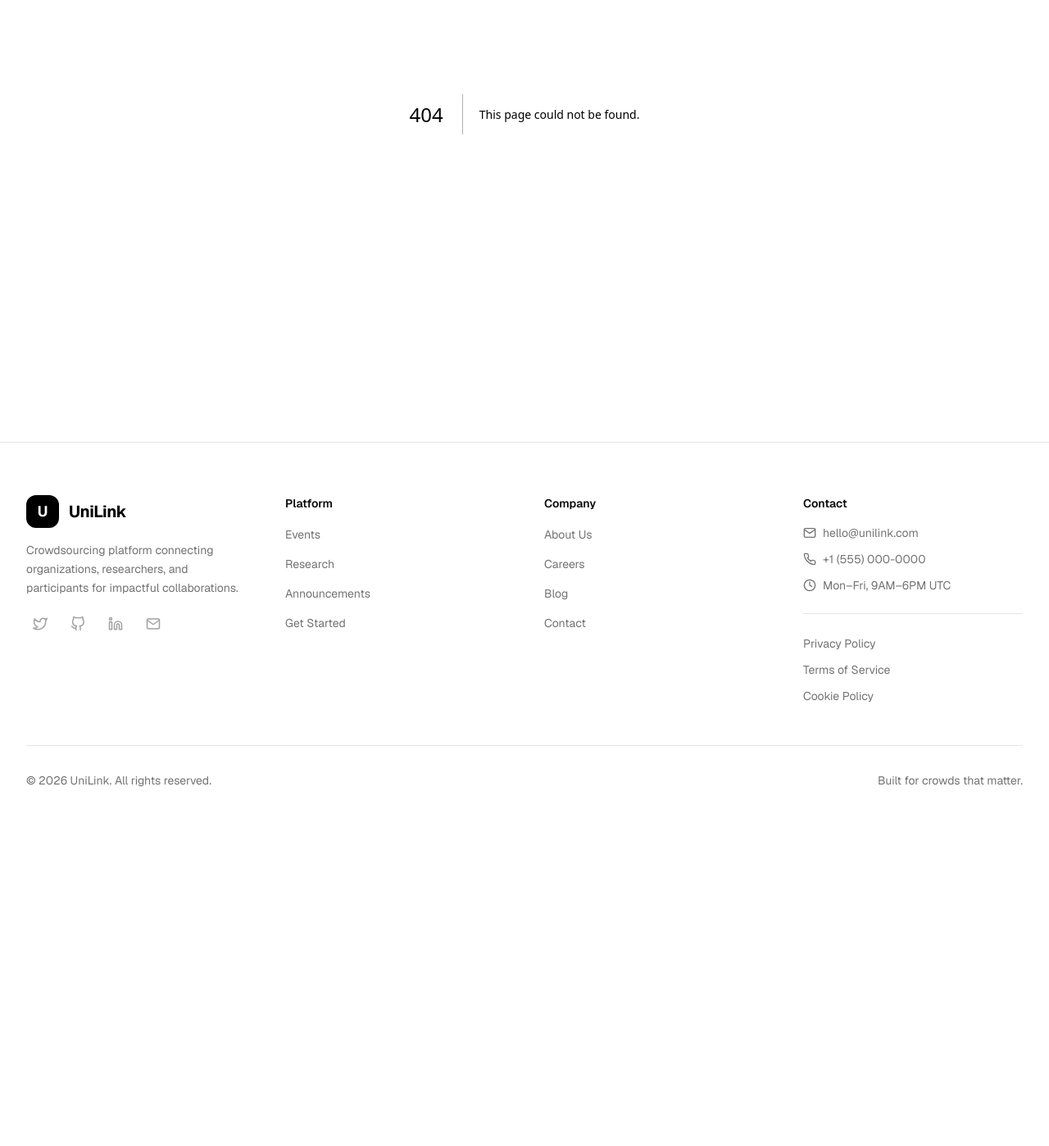
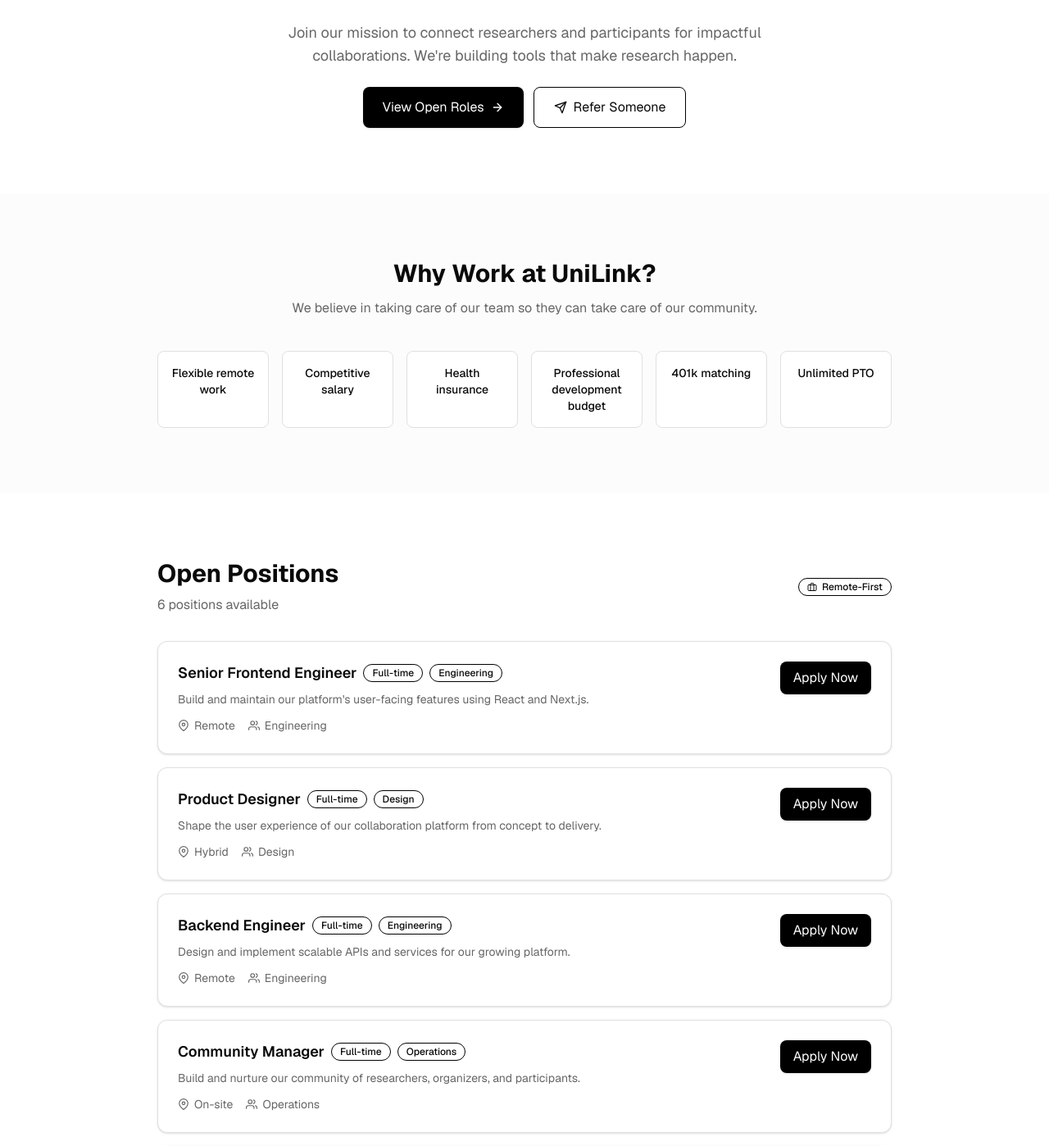
Before and after one commit to genta-bahana-nagari/unilink, a Next.js app: page /careers in a window 1280 px wide. Before the commit this address had no page. Shown: the part 327-1725 px from the top of the page at 82% size. Before the commit the page ends 1353 px from the top, so only its background shows below. Built offline with nearby package versions, Linux system fonts and the light colour scheme.

Commit message:
feat(careers): create careers page with job listings and benefits

```diff
--- /dev/null
+++ b/src/app/(public)/careers/page.tsx
@@ -0,0 +1,208 @@
+"use client";
+
+import { Card } from "@/components/ui/card";
+import { Badge } from "@/components/ui/badge";
+import { Button } from "@/components/ui/button";
+import { FiMapPin, FiUsers, FiArrowRight, FiBriefcase, FiSend } from "react-icons/fi";
+import { cn } from "@/lib/utils";
+
+const JOBS = [
+  {
+    id: "1",
+    title: "Senior Frontend Engineer",
+    department: "Engineering",
+    location: "Remote",
+    type: "Full-time",
+    description: "Build and maintain our platform's user-facing features using React and Next.js.",
+    skills: ["React", "Next.js", "TypeScript", "Tailwind CSS"],
+  },
+  {
+    id: "2",
+    title: "Product Designer",
+    department: "Design",
+    location: "Hybrid",
+    type: "Full-time",
+    description: "Shape the user experience of our collaboration platform from concept to delivery.",
+    skills: ["Figma", "UI/UX", "Design Systems"],
+  },
+  {
+    id: "3",
+    title: "Backend Engineer",
+    department: "Engineering",
+    location: "Remote",
+    type: "Full-time",
+    description: "Design and implement scalable APIs and services for our growing platform.",
+    skills: ["Node.js", "PostgreSQL", "GraphQL", "AWS"],
+  },
+  {
+    id: "4",
+    title: "Community Manager",
+    department: "Operations",
+    location: "On-site",
+    type: "Full-time",
+    description: "Build and nurture our community of researchers, organizers, and participants.",
+    skills: ["Communication", "Community Building", "Social Media"],
+  },
+  {
+    id: "5",
+    title: "Data Scientist",
+    department: "Analytics",
+    location: "Remote",
+    type: "Full-time",
+    description: "Analyze platform metrics and develop insights to improve matching algorithms.",
+    skills: ["Python", "SQL", "Machine Learning", "Statistics"],
+  },
+  {
+    id: "6",
+    title: "Marketing Lead",
+    department: "Marketing",
+    location: "Hybrid",
+    type: "Full-time",
+    description: "Drive our marketing strategy and build brand awareness in the research community.",
+    skills: ["Content Marketing", "SEO", "Brand Strategy"],
+  },
+];
+
+const BENEFITS = [
+  "Flexible remote work",
+  "Competitive salary",
+  "Health insurance",
+  "Professional development budget",
+  "401k matching",
+  "Unlimited PTO",
+];
+
+export default function CareersPage() {
+  return (
+    <div className="min-h-screen bg-background">
+      {/* Hero Section */}
+      <section className="pt-16 sm:pt-20 lg:pt-28 pb-12 sm:pb-16 lg:pb-20 px-4">
+        <div className="max-w-4xl mx-auto text-center">
+          <Badge className="mb-4 bg-primary text-primary-foreground">
+            Join Our Team
+          </Badge>
+          <h1 className="text-2xl sm:text-3xl lg:text-4xl xl:text-5xl font-bold text-foreground mb-4 leading-tight">
+            Build the Future of
+            <br />
+            <span className="text-primary">Collaborative Research</span>
+          </h1>
+          <p className="text-base sm:text-lg text-muted-foreground max-w-2xl mx-auto mb-6">
+            Join our mission to connect researchers and participants for impactful collaborations.
+            We&apos;re building tools that make research happen.
+          </p>
+          <div className="flex flex-col sm:flex-row gap-3 justify-center">
+            <Button size="lg" className="w-full sm:w-auto">
+              View Open Roles
+              <FiArrowRight className="ml-2 h-4 w-4" />
+            </Button>
+            <Button size="lg" variant="outline" className="w-full sm:w-auto">
+              <FiSend className="mr-2 h-4 w-4" />
+              Refer Someone
+            </Button>
+          </div>
+        </div>
+      </section>
+
+      {/* Benefits Section */}
+      <section className="py-12 sm:py-16 lg:py-20 px-4 bg-muted/30">
+        <div className="max-w-4xl mx-auto">
+          <div className="text-center mb-8 sm:mb-10">
+            <h2 className="text-xl sm:text-2xl lg:text-3xl font-bold text-foreground mb-3">
+              Why Work at UniLink?
+            </h2>
+            <p className="text-muted-foreground max-w-xl mx-auto text-sm sm:text-base">
+              We believe in taking care of our team so they can take care of our community.
+            </p>
+          </div>
+          <div className="grid grid-cols-2 sm:grid-cols-3 lg:grid-cols-6 gap-3 sm:gap-4">
+            {BENEFITS.map((benefit) => (
+              <div
+                key={benefit}
+                className="p-3 sm:p-4 rounded-lg bg-card border border-border text-center"
+              >
+                <p className="text-xs sm:text-sm font-medium text-foreground">{benefit}</p>
+              </div>
+            ))}
+          </div>
+        </div>
+      </section>
+
+      {/* Open Roles */}
+      <section className="py-12 sm:py-16 lg:py-20 px-4">
+        <div className="max-w-4xl mx-auto">
+          <div className="flex flex-col sm:flex-row sm:items-center justify-between gap-4 mb-6 sm:mb-8">
+            <div>
+              <h2 className="text-xl sm:text-2xl lg:text-3xl font-bold text-foreground mb-2">
+                Open Positions
+              </h2>
+              <p className="text-muted-foreground text-sm sm:text-base">
+                {JOBS.length} positions available
+              </p>
+            </div>
+            <Badge variant="outline" className="w-fit">
+              <FiBriefcase className="mr-1.5" />
+              Remote-First
+            </Badge>
+          </div>
+
+          <div className="space-y-4">
+            {JOBS.map((job) => (
+              <Card
+                key={job.id}
+                className={cn(
+                  "p-4 sm:p-5 lg:p-6",
+                  "border-border bg-card",
+                  "hover:border-primary/50 dark:hover:border-primary/50",
+                  "transition-all duration-300",
+                  "hover:shadow-md"
+                )}
+              >
+                <div className="flex flex-col sm:flex-row sm:items-start justify-between gap-3 sm:gap-4">
+                  <div className="flex-1">
+                    <div className="flex flex-wrap items-center gap-2 mb-2">
+                      <h3 className="text-base sm:text-lg font-semibold text-foreground">
+                        {job.title}
+                      </h3>
+                      <Badge variant="outline" className="text-xs">
+                        {job.type}
+                      </Badge>
+                      <Badge variant="outline" className="text-xs">
+                        {job.department}
+                      </Badge>
+                    </div>
+                    <p className="text-sm text-muted-foreground mb-3 line-clamp-2">
+                      {job.description}
+                    </p>
+                    <div className="flex flex-wrap items-center gap-3 sm:gap-4 text-xs sm:text-sm text-muted-foreground">
+                      <span className="flex items-center gap-1.5">
+                        <FiMapPin className="w-3.5 h-3.5" />
+                        {job.location}
+                      </span>
+                      <span className="flex items-center gap-1.5">
+                        <FiUsers className="w-3.5 h-3.5" />
+                        {job.department}
+                      </span>
+                    </div>
+                  </div>
+                  <Button size="default" className="w-full sm:w-auto shrink-0">
+                    Apply Now
+                  </Button>
+                </div>
+              </Card>
+            ))}
+          </div>
+
+          <div className="mt-8 sm:mt-12 text-center">
+            <p className="text-muted-foreground text-sm sm:text-base mb-4">
+              Don&apos;t see a role that fits? Join our talent pool.
+            </p>
+            <Button variant="outline" size="lg" className="w-full sm:w-auto">
+              Join Talent Pool
+              <FiArrowRight className="ml-2 h-4 w-4" />
+            </Button>
+          </div>
+        </div>
+      </section>
+    </div>
+  );
+}
```
